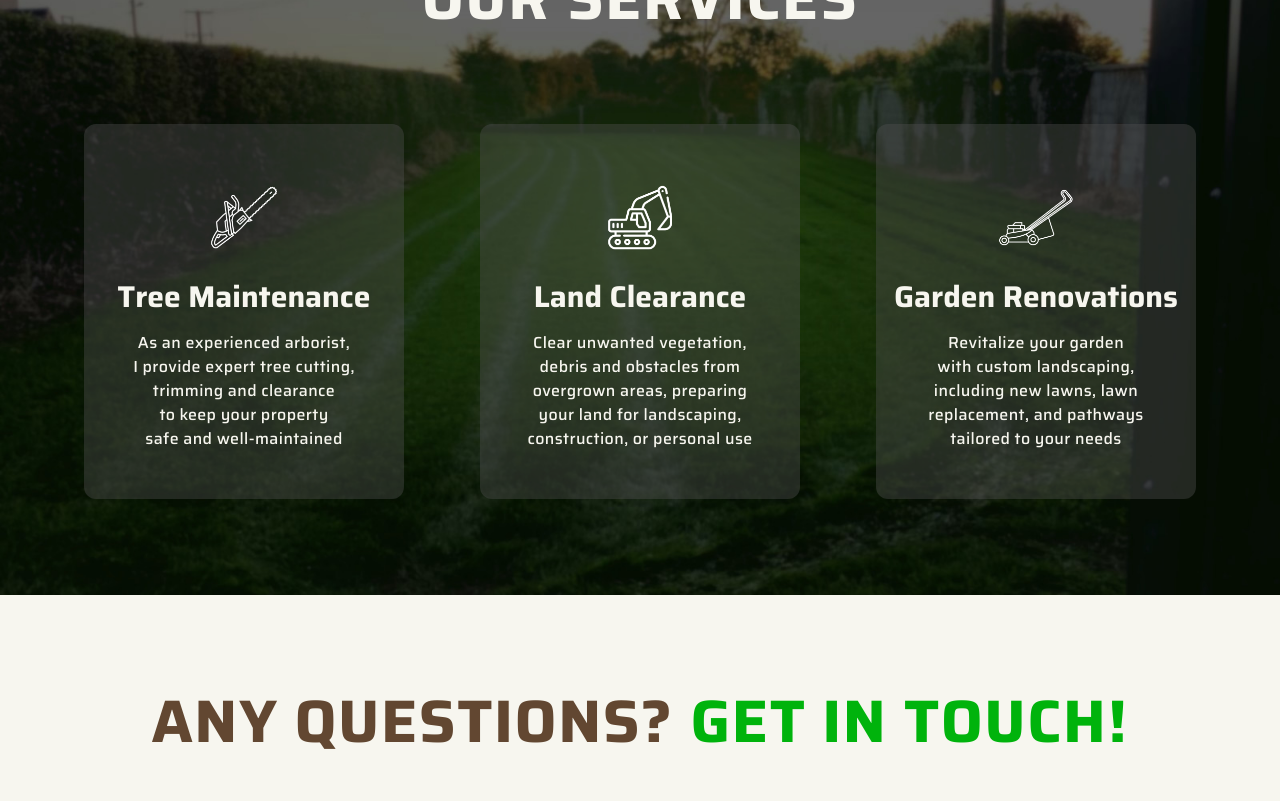
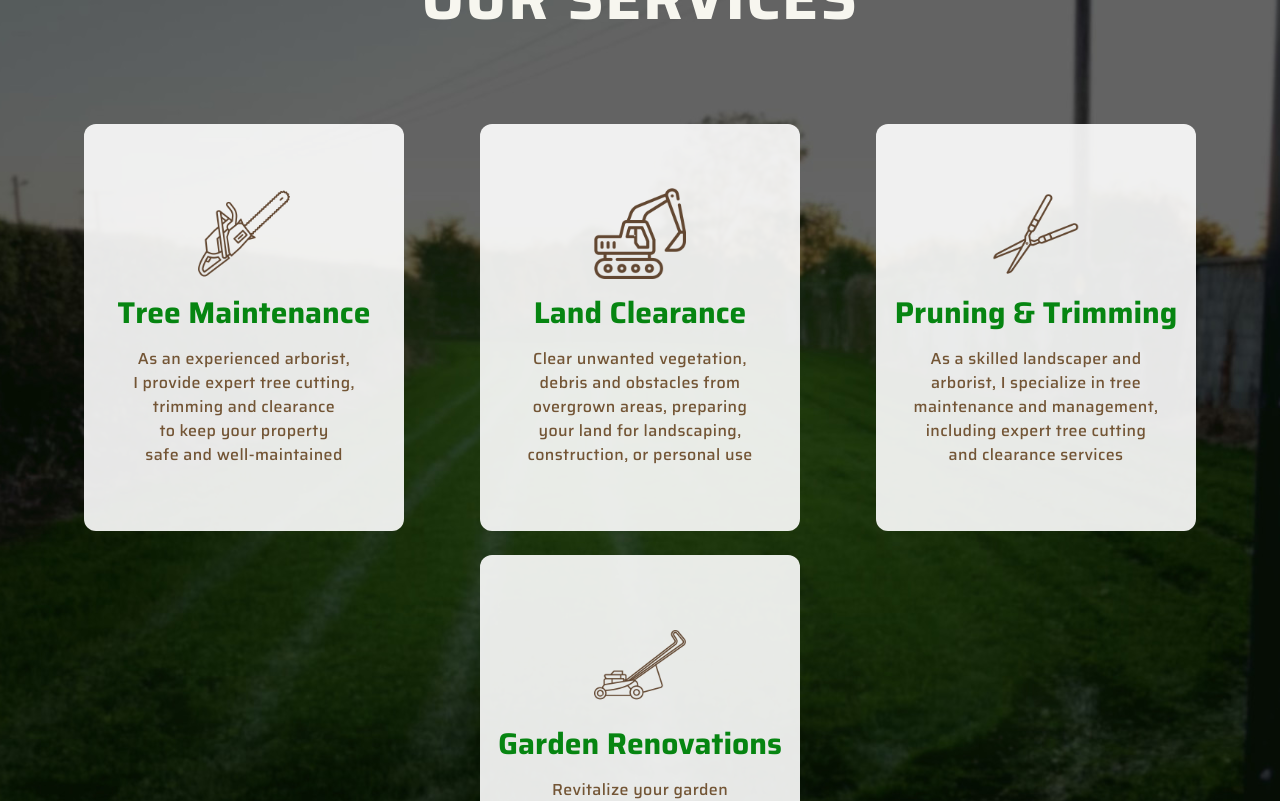
Before and after one commit to KramYengir/treelawn_v2, a Next.js app: page / in a window 1280 px wide. Shown: the part 1580-2381 px from the top of the page. Built offline with nearby package versions, Linux system fonts and the light colour scheme.

Commit message:
change to lighter color & try 4 cards for now

```diff
--- a/components/ServiceCard.tsx
+++ b/components/ServiceCard.tsx
@@ -14,10 +14,12 @@ const ServiceCard = ({
   description,
 }: ServiceCardProps) => {
   return (
-    <div className="relative grid gap-4 items-start justify-center text-center px-2 py-12 max-w-xs bg-neutral-600/40 rounded-xl">
+    <div className="relative grid gap-4 items-start justify-center text-center px-2 py-16 max-w-xs bg-white/90 rounded-xl">
       <img src={imgUrl} alt={imgAlt} className="w-[30%] mx-auto" />
-      <h3 className="text-balance text-3xl text-mucky-50 font-bold">{title}</h3>
-      <p className="text-balance text-mucky-50 font-medium tracking-wide max-w-64 mx-auto">
+      <h3 className="text-balance text-3xl text-apple-700 font-bold">
+        {title}
+      </h3>
+      <p className="text-balance text-mucky-700 font-medium tracking-wide max-w-64 mx-auto">
         {description}
       </p>
       <div className="absolute inset-0 -z-10 backdrop-blur-md rounded-xl"></div>
--- a/components/Services.tsx
+++ b/components/Services.tsx
@@ -3,28 +3,28 @@ import ServiceCard from "@/components/ServiceCard";
 
 const services = [
   {
-    imgUrl: "/images/chainsaw-zoom.png",
+    imgUrl: "/images/chainsaw-brown.png",
     imgAlt: "simple graphic of a chainsaw",
     title: "Tree Maintenance",
     description:
       "As an experienced arborist, I provide expert tree cutting, trimming and clearance to keep your property safe and well-maintained",
   },
   {
-    imgUrl: "/images/digger-zoom.png",
+    imgUrl: "/images/digger-brown.png",
     imgAlt: "simple graphic of a digger",
     title: "Land Clearance",
     description:
       "Clear unwanted vegetation, debris and obstacles from overgrown areas, preparing your land for landscaping, construction, or personal use",
   },
-  // {
-  //   imgUrl: "/images/clippers-zoom.png",
-  //   imgAlt: "simple graphic of a clippers",
-  //   title: "Pruning & Trimming",
-  //   description:
-  //     "As a skilled landscaper and arborist, I specialize in tree maintenance and management, including expert tree cutting and clearance services",
-  // },
   {
-    imgUrl: "/images/lawnmower-zoom.png",
+    imgUrl: "/images/clippers-brown.png",
+    imgAlt: "simple graphic of a clippers",
+    title: "Pruning & Trimming",
+    description:
+      "As a skilled landscaper and arborist, I specialize in tree maintenance and management, including expert tree cutting and clearance services",
+  },
+  {
+    imgUrl: "/images/lawnmower-brown.png",
     imgAlt: "simple graphic of a lawnmower",
     title: "Garden Renovations",
     description:
```
